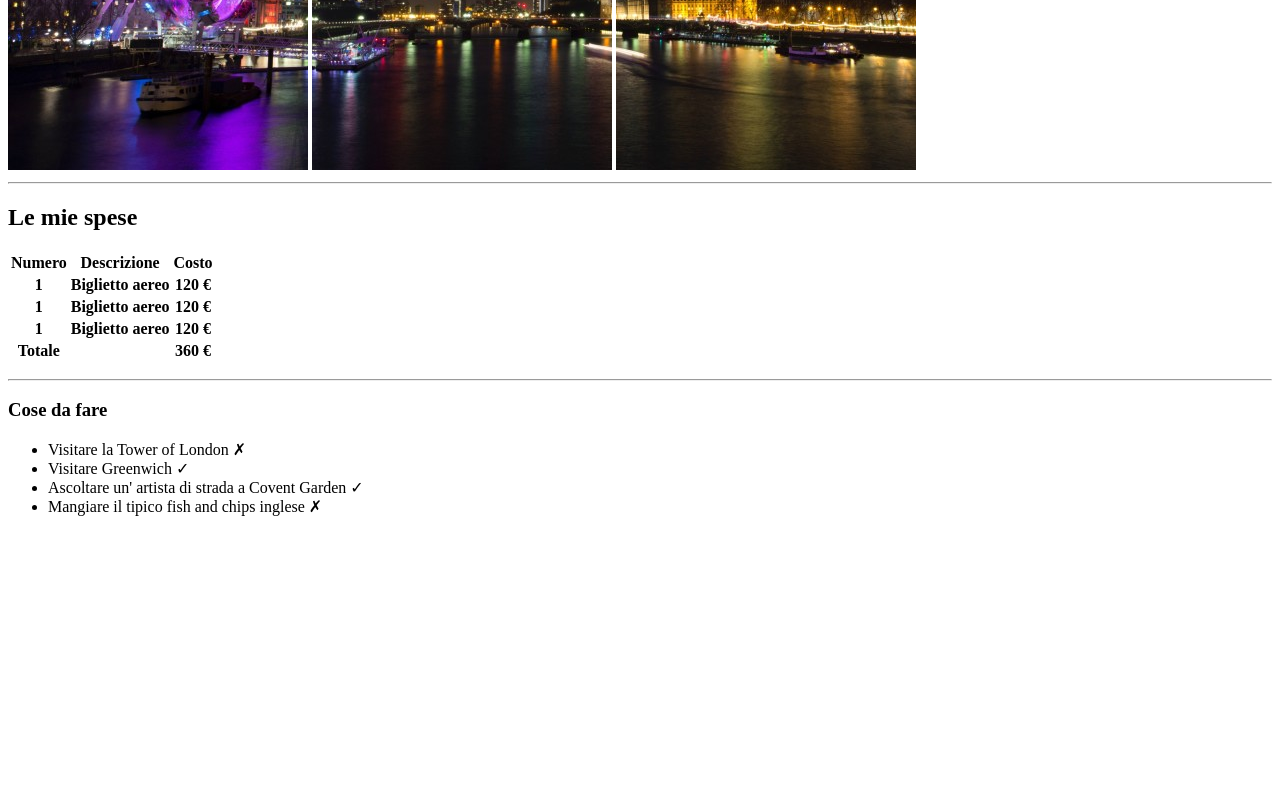
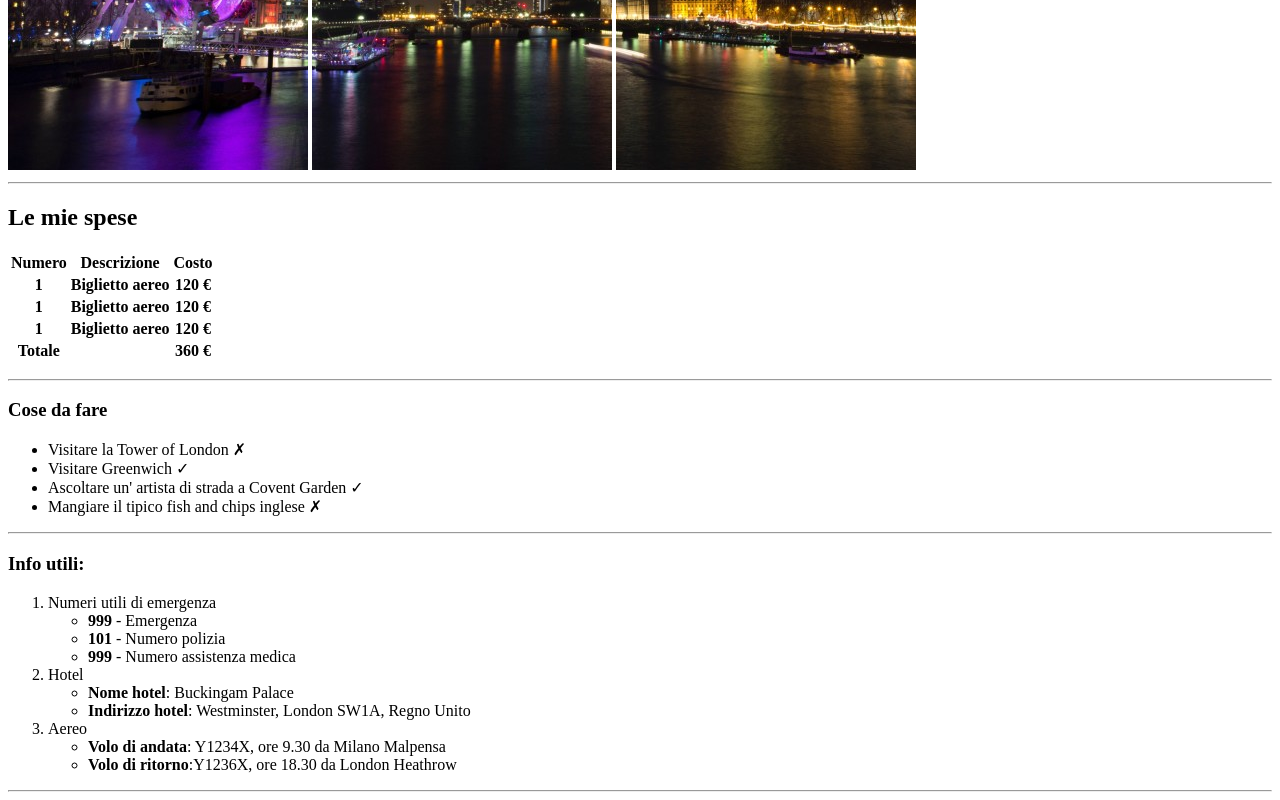
Before and after one commit to RiccardoPietrobon/html-london-trip, a plain HTML site: page index.html in a window 1280 px wide. Shown: the part 510-1310 px from the top of the page. Before the commit the page ends 1042 px from the top, so only its background shows below. Drawn offline with Linux system fonts and the light colour scheme.

Commit message:
ordered list

```diff
--- a/index.html
+++ b/index.html
@@ -67,11 +67,46 @@
             </ul>
         </p>
 
+        <hr>
+
+        <p>
+            <h3>Info utili:</h3>
+            <ol>
+                <li>Numeri utili di emergenza
+                    <ul>
+                        <li> <b>999</b> - Emergenza </li>
+                        <li> <b>101</b> - Numero polizia </li>
+                        <li> <b>999</b> - Numero assistenza medica </li>
+                    </ul>
+                </li>
+                <li>Hotel
+                    <ul>
+                        <li> <b>Nome hotel</b>: Buckingam Palace </li>
+                        <li> <b>Indirizzo hotel</b>: Westminster, London SW1A, Regno Unito </li>
+                    </ul>
+                </li>
+                <li>Aereo
+                    <ul>
+                        <li> <b>Volo di andata</b>: Y1234X, ore 9.30 da Milano Malpensa</li>
+                        <li> <b>Volo di ritorno</b>:Y1236X, ore 18.30 da London Heathrow </li>
+                    </ul>
+                </li>
+
+            </ol>
+        </p>
+
+    </main>
+
+    <hr>
+
+    <footer>
+
+    </footer>
 
 
 
 
 
-    </main>
+
 </body>
 </html>
```
